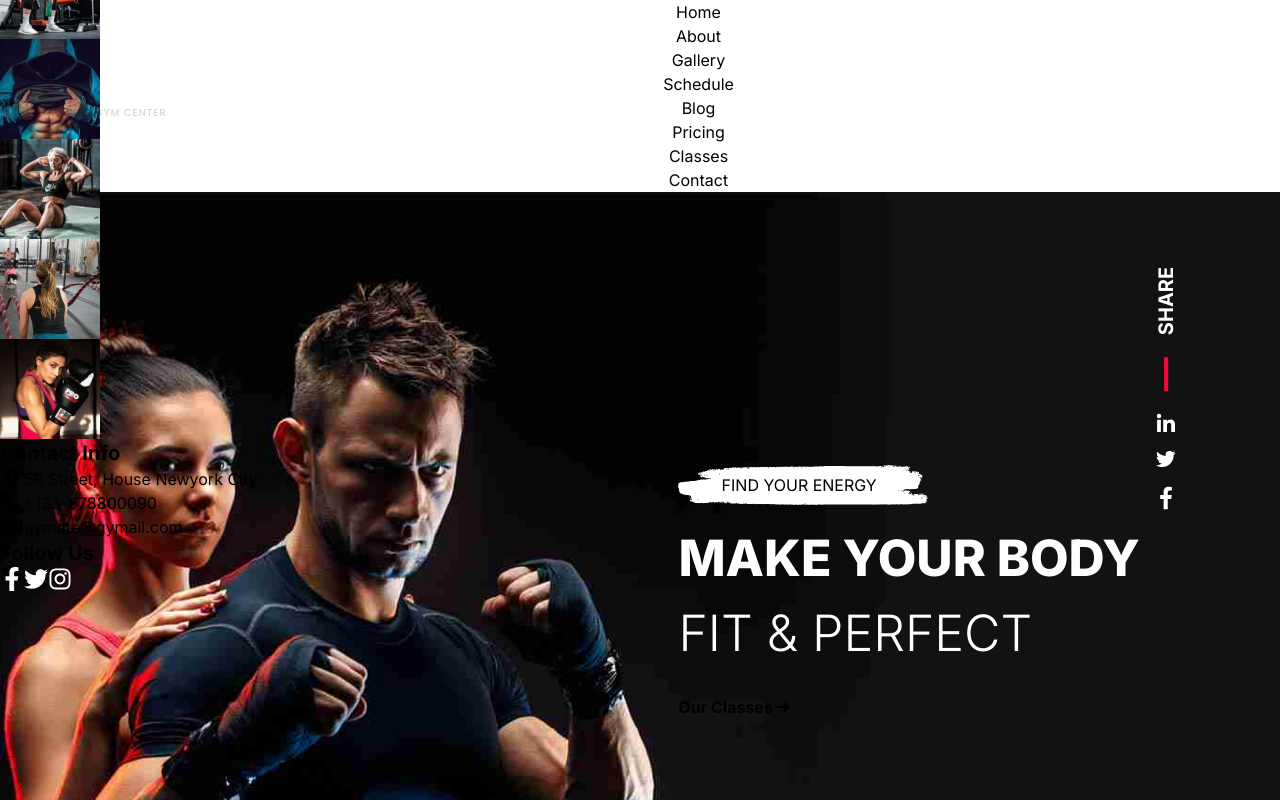
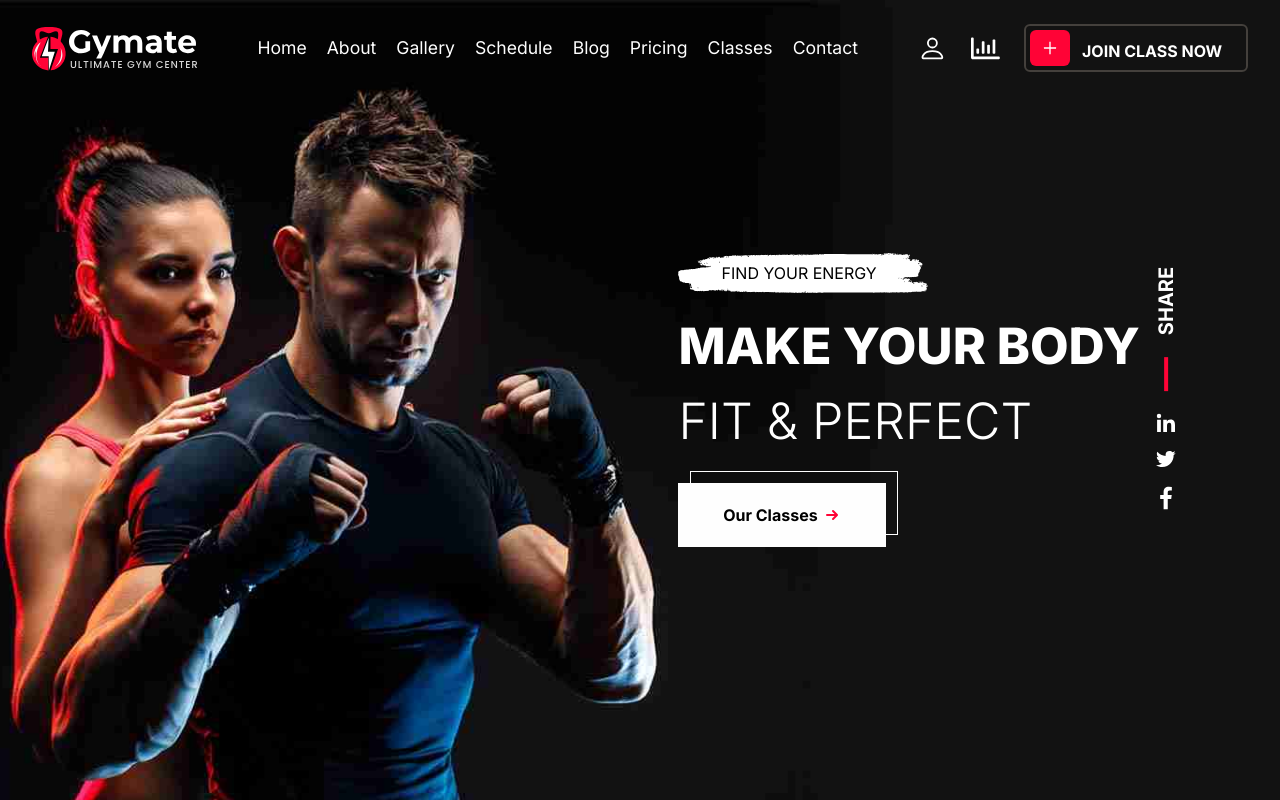
Before and after one commit to xmuhameed/gymate, a Next.js app: page / in a window 1280 px wide. Shown: the top 800 px of the page. Built offline with nearby package versions, Linux system fonts and the light colour scheme; no server answers.

Commit message:
Add files via upload

```diff
--- a/tailwind.config.ts
+++ b/tailwind.config.ts
@@ -2,17 +2,11 @@
 
 const config: Config = {
   content: [
-    './pages/**/*.{js,ts,jsx,tsx,mdx}',
-    './components/**/*.{js,ts,jsx,tsx,mdx}',
+    './Components/**/*.{js,ts,jsx,tsx,mdx}',
     './app/**/*.{js,ts,jsx,tsx,mdx}',
   ],
   theme: {
     extend: {
-      backgroundImage: {
-        'gradient-radial': 'radial-gradient(var(--tw-gradient-stops))',
-        'gradient-conic':
-          'conic-gradient(from 180deg at 50% 50%, var(--tw-gradient-stops))',
-      },
     },
   },
   plugins: [],
```
